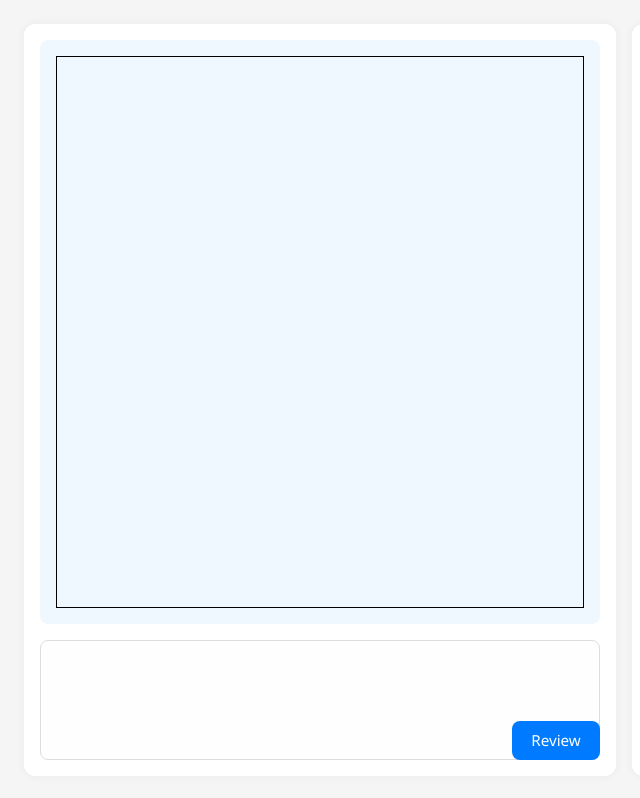
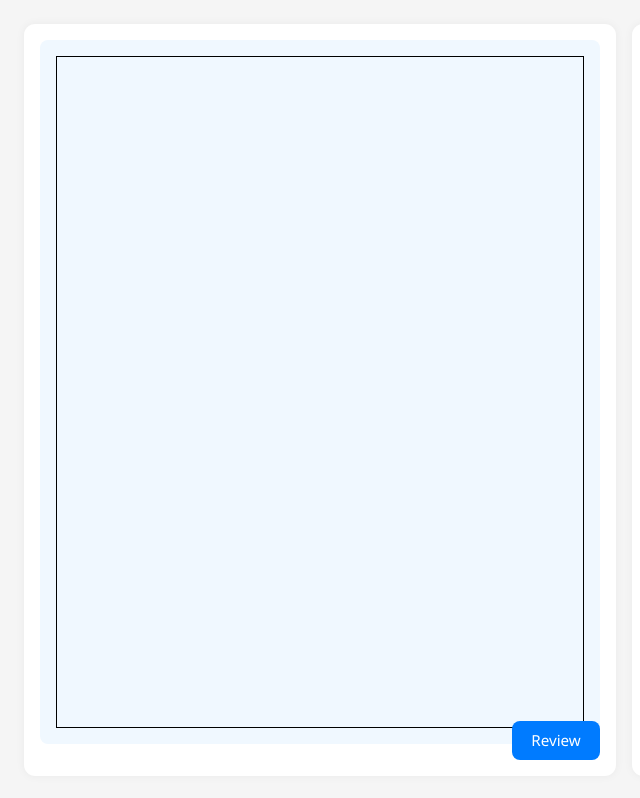
Before and after one commit to DIVYAANSHU-AGRAWAL/ByteCritic-AI-Powered-Code-Analyzer, a React (Vite) app in the folder Frontend/: page / in a window 1280 px wide. Shown: the whole page, without its empty margins (0-640 px from the left). Built offline with nearby package versions, Linux system fonts and the light colour scheme.

Commit message:
InitialCommit

```diff
--- a/Frontend/package.json
+++ b/Frontend/package.json
@@ -16,7 +16,8 @@
     "react": "^19.1.0",
     "react-dom": "^19.1.0",
     "react-markdown": "^10.1.0",
-    "react-simple-code-editor": "^0.14.1"
+    "react-simple-code-editor": "^0.14.1",
+    "rehype-highlight": "^7.0.2"
   },
   "devDependencies": {
     "@eslint/js": "^9.30.1",
--- a/Frontend/src/App.css
+++ b/Frontend/src/App.css
@@ -83,3 +83,7 @@ main .right {
   margin: 0;
   background-color: black;
 }
+
+h1{
+  font-size: 150%;
+}
--- a/Frontend/src/App.jsx
+++ b/Frontend/src/App.jsx
@@ -13,11 +13,13 @@ const App = () => {
     prism.highlightAll();
   });
 
+  // State for taking code as input on left side
   const [code, setCode] = useState(``);
 
-  // State variable to display response on frontend
+  // State variable to display response on frontend on right side
   const [review, setReview] = useState(``)
 
+  // connecting with backend
   const reviewCode = async ()=>{
     const response = await axios.post('http://localhost:3000/ai/get-review',{prompt:code})
     setReview(response.data)
@@ -37,14 +39,14 @@ const App = () => {
               padding={10}
               style={{
                 fontFamily: `"monospace","Fira code"`,
-                fontSize: 18,
+                fontSize: 22.5,
                 border: "1px solid black",
                 height: "100%",
                 width: "100%",
               }}
             />
           </div>
-          <span className="review"></span>
+
           <button onClick={reviewCode}>Review</button>
         </div>
         <div className="right">
```
Also changed, not shown: 2 other files (tests, documents, lock files or other folders).
